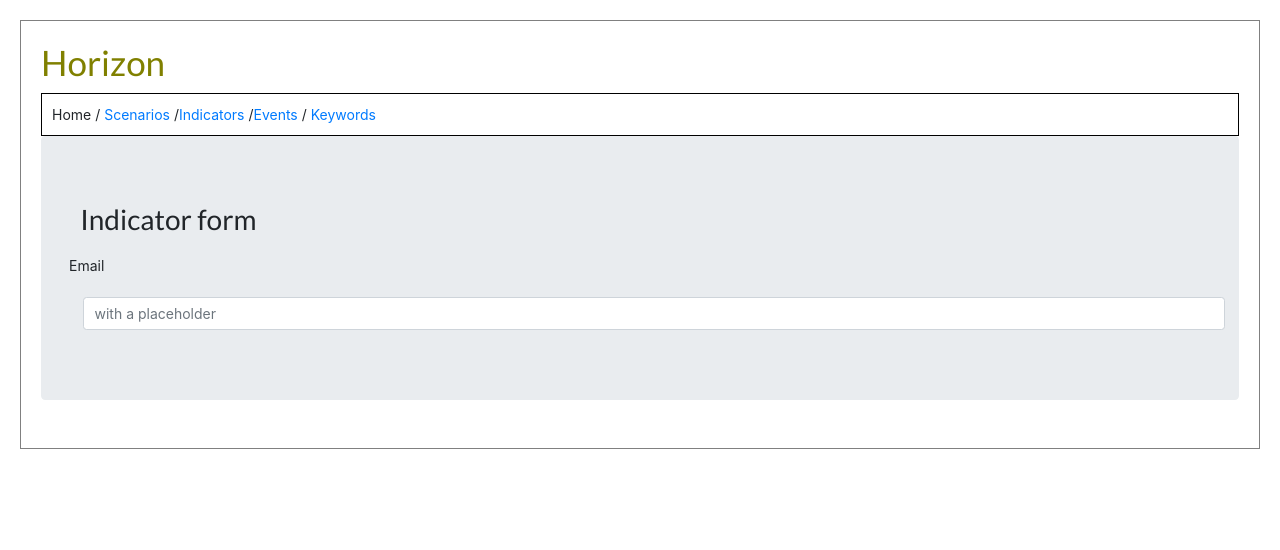
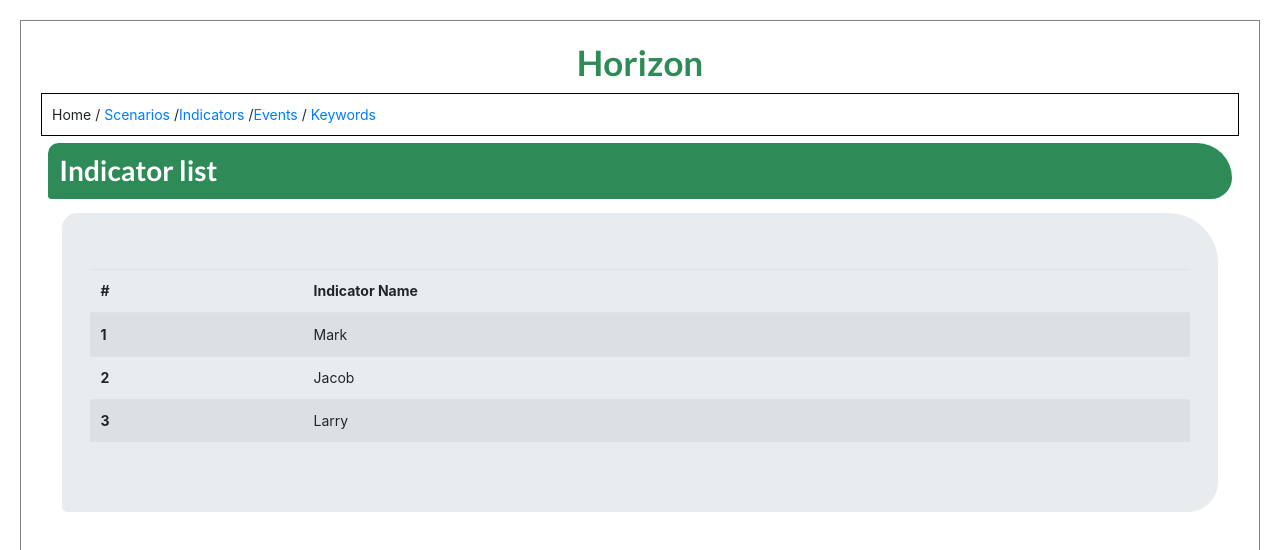
Before and after one commit to oreillyross/Horizon-client, a React (Create React App) app in the folder horizon-client/: page /indicators in a window 1280 px wide. Shown: the top 550 px of the page. Built offline with nearby package versions, Linux system fonts and the light colour scheme.

Commit message:
indicator form working

```diff
--- a/horizon-client/src/App.tsx
+++ b/horizon-client/src/App.tsx
@@ -13,6 +13,7 @@ import { Route, Switch } from "react-router-dom";
 import TextAutoComplete from "./components/TextAutoComplete";
 import ScenarioForm from "./forms/ScenarioForm";
 import IndicatorForm from "./forms/IndicatorForm";
+import IndicatorList from "./lists/IndicatorList";
 import { Jumbotron } from "reactstrap";
 
 const keywords = [];
@@ -22,7 +23,7 @@ function App(props) {
     <div className="App">
       <Header />
       <SubHeader />
-      <Jumbotron>
+
       <Switch>
         <Route
           exact
@@ -35,11 +36,10 @@ function App(props) {
         <Route path="/forms/scenario/:id" component={ScenarioForm} />
         <Route path="/forms/scenario" component={ScenarioForm} />
         <Route path="/events" component={Events} />
-          <Route path="/indicators" component={IndicatorForm} />
+        <Route path="/indicators" component={IndicatorList} />
         <Route path="/keywords" component={Keywords} />
         <Route component={NotFound} />
       </Switch>
-      </Jumbotron>
     </div>
   );
 }
--- a/horizon-client/src/components/Header.tsx
+++ b/horizon-client/src/components/Header.tsx
@@ -2,8 +2,10 @@ import React from "react";
 import styled from "styled-components";
 
 const StyledHeader = styled.h1`
-  color: Olive;
+  color: #2e8b57;
   padding-bottom: "3px";
+  text-align: center;
+  font-weight: bold;
 `;
 
 const Header = () => (
--- /dev/null
+++ b/horizon-client/src/data/indicators.ts
@@ -0,0 +1,21 @@
+import gql from "graphql-tag";
+
+export const ADD_INDICATOR = gql`
+  mutation createIndicator($name: String, $description: String) {
+    createIndicator(data: { name: $name, description: $description }) {
+      id
+      name
+      description
+    }
+  }
+`;
+
+export const INDICATORS = gql`
+  query indicators($order: IndicatorOrderByInput) {
+    indicators(orderBy: $order) {
+      id
+      name
+      description
+    }
+  }
+`;
--- a/horizon-client/src/forms/IndicatorForm.tsx
+++ b/horizon-client/src/forms/IndicatorForm.tsx
@@ -1,19 +1,142 @@
 import * as React from "react";
-import { FormGroup, Label, Input } from "reactstrap";
+import {
+  Alert,
+  Button,
+  Container,
+  Row,
+  Col,
+  Jumbotron,
+  FormGroup,
+  Label,
+  Input
+} from "reactstrap";
+import TextField from "@material-ui/core/TextField";
+import { TestBox } from "../tests/TestBox";
+import styled from "styled-components";
+import { Formik, Form, Field, ErrorMessage } from "formik";
+import { Query, Mutation } from "react-apollo";
+import { ADD_INDICATOR } from "../data/indicators";
+import * as yup from "yup";
+
+const indicatorFormSchema = yup.object().shape({
+  name: yup.string().required(),
+  description: yup.string().required()
+});
+
+const $container = styled.div`
+  padding: 0.5rem;
+`;
+
+const $h2 = styled.h2`
+  border-radius: 15px 50px 30px 5px;
+  background-color: #2e8b57;
+  color: white;
+  font-weight: bold;
+`;
+
+// style={{backgroundColor: 'green'}}
 
 const IndicatorForm = ({ indicator }) => {
+  const submitText = indicator ? "Update" : "Save";
+
+  const initialValues = { name: "", description: "" };
+
+  const submit = values => {
+    console.log(values);
+  };
+
   return (
     <React.Fragment>
-      <h2> Indicator form </h2>
-      <FormGroup>
-        <Label for="exampleEmail">Email</Label>
-        <Input
-          type="email"
-          name="email"
-          id="exampleEmail"
-          placeholder="with a placeholder"
-        />
-      </FormGroup>
+      <$container>
+        <Row>
+          <Col md={12}>
+            <$h2> Indicator form </$h2>
+          </Col>
+        </Row>
+
+        <Jumbotron
+          style={{ margin: "1rem", borderRadius: "15px 50px 30px 5px" }}
+        >
+          <Mutation mutation={ADD_INDICATOR}>
+            {createIndicator => {
+              return (
+                <Formik
+                  initialValues={initialValues}
+                  validationSchema={indicatorFormSchema}
+                  onSubmit={(values, { setSubmitting }) => {
+                    createIndicator({
+                      variables: {
+                        name: values.name,
+                        description: values.description
+                      }
+                    }).then(result => {
+                      setSubmitting(false);
+                    });
+                  }}
+                >
+                  {({ values, isSubmitting }) => {
+                    return (
+                      <Form>
+                        <Row>
+                          <Col md={4}>
+                            <Field name="name">
+                              {({ field, form }) => (
+                                <TextField
+                                  {...field}
+                                  label="Name"
+                                  margin="normal"
+                                  fullWidth
+                                  variant="outlined"
+                                />
+                              )}
+                            </Field>
+                            <ErrorMessage name="name">
+                              {msg => <Alert color="info">{msg}</Alert>}
+                            </ErrorMessage>
+                          </Col>
+                        </Row>
+                        <Row>
+                          <Col md="8">
+                            <Field>
+                              {({ field, form }) => (
+                                <TextField
+                                  {...field}
+                                  name="description"
+                                  value={values.description}
+                                  label="Description"
+                                  margin="normal"
+                                  multiline
+                                  fullWidth
+                                  variant="outlined"
+                                />
+                              )}
+                            </Field>
+                            <ErrorMessage name="description">
+                              {msg => <Alert color="info">{msg}</Alert>}
+                            </ErrorMessage>
+                          </Col>
+                        </Row>
+                        <Row>
+                          <Col md="12" style={{ textAlign: "center" }}>
+                            <Button
+                              disabled={isSubmitting}
+                              type="submit"
+                              style={{ fontWeight: "bold", marginTop: "2rem" }}
+                            >
+                              {" "}
+                              {submitText}{" "}
+                            </Button>
+                          </Col>
+                        </Row>
+                      </Form>
+                    );
+                  }}
+                </Formik>
+              );
+            }}
+          </Mutation>
+        </Jumbotron>
+      </$container>
     </React.Fragment>
   );
 };
--- /dev/null
+++ b/horizon-client/src/lists/IndicatorList.tsx
@@ -0,0 +1,59 @@
+import * as React from "react";
+import styled from "styled-components";
+import { Container, Row, Col, Jumbotron, Table } from "reactstrap";
+import { Query, Mutation } from "react-apollo";
+import { INDICATORS } from "../data/indicators";
+
+const $container = styled.div`
+  padding: 0.5rem;
+`;
+
+const $h2 = styled.h2`
+  border-radius: 15px 50px 30px 5px;
+  background-color: #2e8b57;
+  color: white;
+  font-weight: bold;
+`;
+
+const IndicatorList = props => {
+  return (
+    <React.Fragment>
+      <$container>
+        <Row>
+          <Col md={12}>
+            <$h2> Indicator list </$h2>
+          </Col>
+        </Row>
+
+        <Jumbotron
+          style={{ margin: "1rem", borderRadius: "15px 50px 30px 5px" }}
+        >
+          <Table striped>
+            <thead>
+              <tr>
+                <th>#</th>
+                <th>Indicator Name</th>
+              </tr>
+            </thead>
+            <tbody>
+              <tr>
+                <th scope="row">1</th>
+                <td>Mark</td>
+              </tr>
+              <tr>
+                <th scope="row">2</th>
+                <td>Jacob</td>
+              </tr>
+              <tr>
+                <th scope="row">3</th>
+                <td>Larry</td>
+              </tr>
+            </tbody>
+          </Table>
+        </Jumbotron>
+      </$container>
+    </React.Fragment>
+  );
+};
+
+export { IndicatorList as default };
--- /dev/null
+++ b/horizon-client/src/tests/TestBox.tsx
@@ -0,0 +1,12 @@
+import * as React from "react";
+import styled from "styled-components";
+
+function randomColor() {
+  return ["red", "orange", "yellow", "green", "blue", "purple"][
+    (Math.random() * 6) | 0
+  ];
+}
+
+export const TestBox = () => {
+  return <div style={{ backgroundColor: `${randomColor()}` }}>Test Box</div>;
+};
```
Lines whose indentation alone changed are shown as unchanged.
